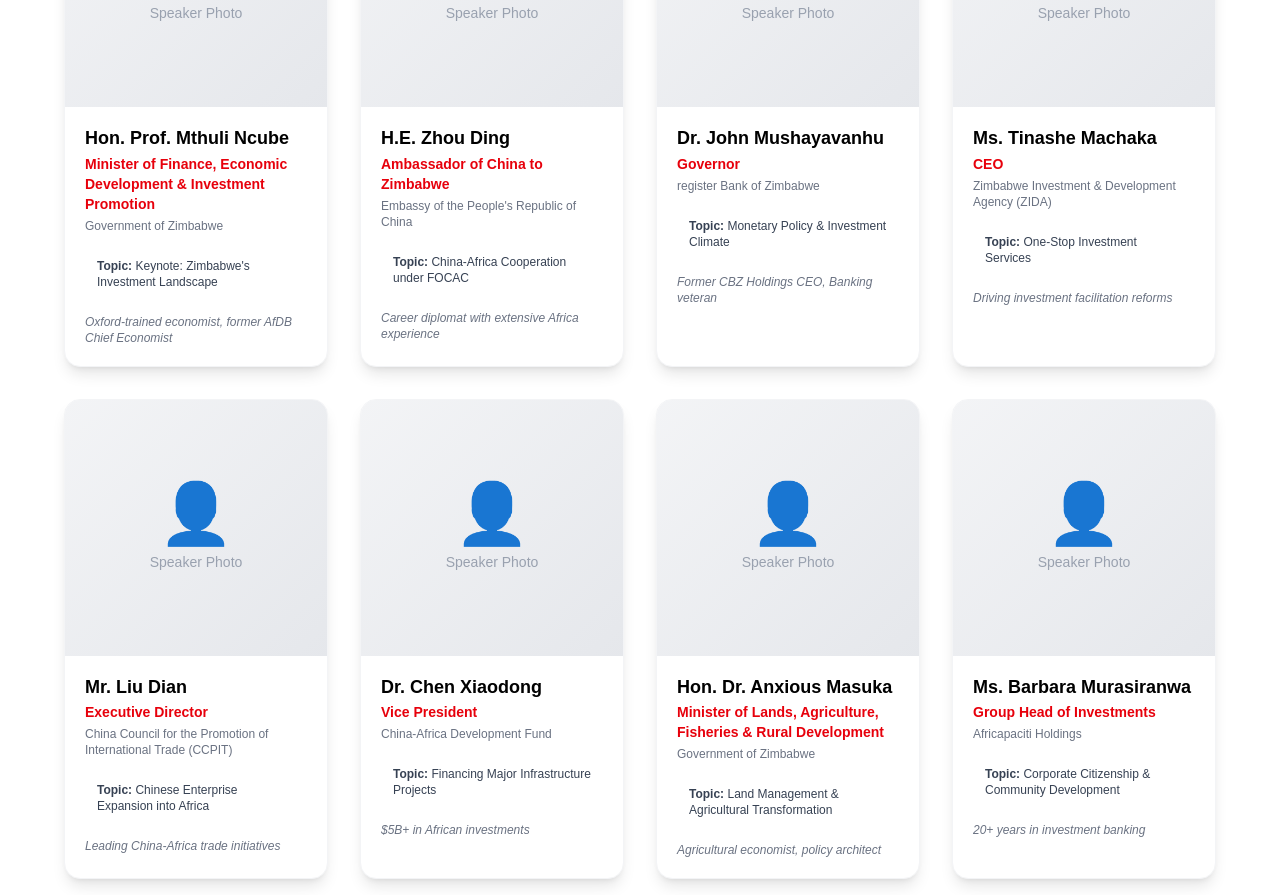
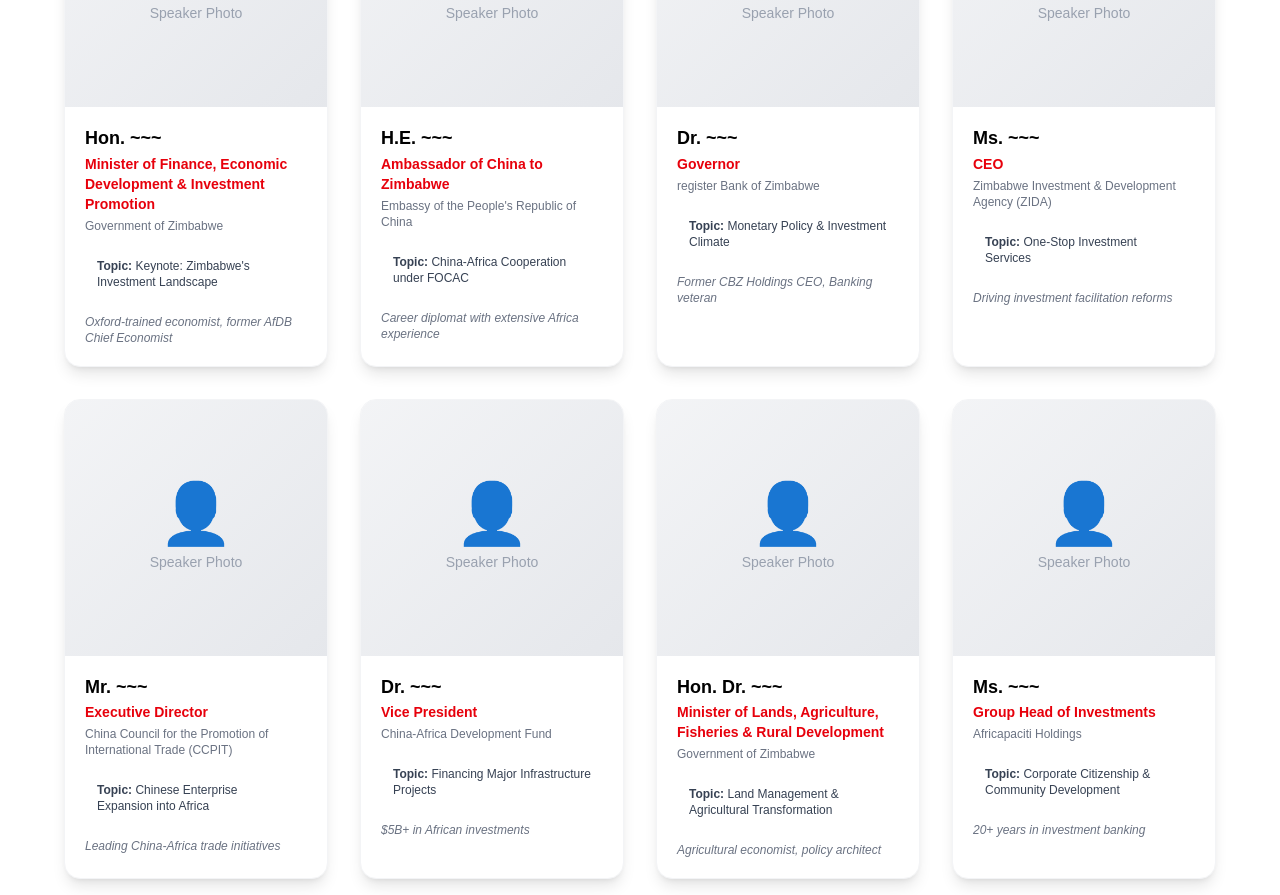
Before and after one commit to Guava-Africa/zim-china-symposium, a Next.js app in the folder frontend/: page /panelists in a window 1280 px wide. Shown: the part 626-1521 px from the top of the page. Built offline with nearby package versions, Linux system fonts and the light colour scheme.

Commit message:
removed names from panelists page cause i dont have them yet

```diff
--- a/frontend/app/panelists/page.tsx
+++ b/frontend/app/panelists/page.tsx
@@ -15,56 +15,56 @@
 
   const panelists = [
     {
-      name: "Hon. Prof. Mthuli Ncube",
+      name: "Hon. ~~~",
       title: "Minister of Finance, Economic Development & Investment Promotion",
       organization: "Government of Zimbabwe",
       topic: "Keynote: Zimbabwe's Investment Landscape",
       achievements: "Oxford-trained economist, former AfDB Chief Economist",
     },
     {
-      name: "H.E. Zhou Ding",
+      name: "H.E. ~~~",
       title: "Ambassador of China to Zimbabwe",
       organization: "Embassy of the People's Republic of China",
       topic: "China-Africa Cooperation under FOCAC",
       achievements: "Career diplomat with extensive Africa experience",
     },
     {
-      name: "Dr. John Mushayavanhu",
+      name: "Dr. ~~~",
       title: "Governor",
       organization: "register Bank of Zimbabwe",
       topic: "Monetary Policy & Investment Climate",
       achievements: "Former CBZ Holdings CEO, Banking veteran",
     },
     {
-      name: "Ms. Tinashe Machaka",
+      name: "Ms. ~~~",
       title: "CEO",
       organization: "Zimbabwe Investment & Development Agency (ZIDA)",
       topic: "One-Stop Investment Services",
       achievements: "Driving investment facilitation reforms",
     },
     {
-      name: "Mr. Liu Dian",
+      name: "Mr. ~~~",
       title: "Executive Director",
       organization: "China Council for the Promotion of International Trade (CCPIT)",
       topic: "Chinese Enterprise Expansion into Africa",
       achievements: "Leading China-Africa trade initiatives",
     },
     {
-      name: "Dr. Chen Xiaodong",
+      name: "Dr. ~~~",
       title: "Vice President",
       organization: "China-Africa Development Fund",
       topic: "Financing Major Infrastructure Projects",
       achievements: "$5B+ in African investments",
     },
     {
-      name: "Hon. Dr. Anxious Masuka",
+      name: "Hon. Dr. ~~~",
       title: "Minister of Lands, Agriculture, Fisheries & Rural Development",
       organization: "Government of Zimbabwe",
       topic: "Land Management & Agricultural Transformation",
       achievements: "Agricultural economist, policy architect",
     },
     {
-      name: "Ms. Barbara Murasiranwa",
+      name: "Ms. ~~~",
       title: "Group Head of Investments",
       organization: "Africapaciti Holdings",
       topic: "Corporate Citizenship & Community Development",
```
